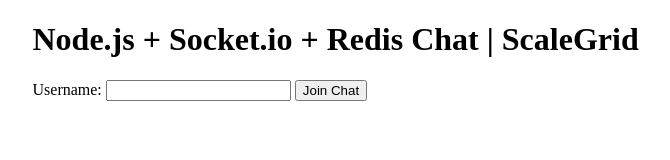
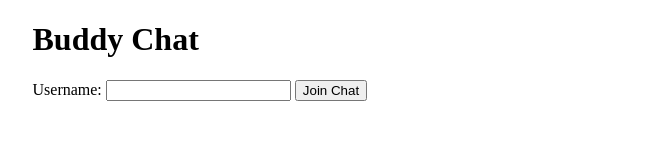
Before and after one commit to bigbruh62/cs313-final-project, a website: page views/index.html in a window 1280 px wide. Shown: the whole page, without its empty margins (219-889 px from the left). Drawn offline with nearby package versions, Linux system fonts and the light colour scheme; files that its build step writes are made by us from their sources.

Commit message:
changing style

```diff
--- a/views/index.html
+++ b/views/index.html
@@ -4,11 +4,14 @@
 	<title>Web Chat</title>
 	<meta charset="utf-8">
 	<link rel="stylesheet" type="text/css" href="css/main.css">
+	<script src="https://cdnjs.cloudflare.com/ajax/libs/socket.io/1.6.0/socket.io.min.js"></script>
+    <script src="https://cdnjs.cloudflare.com/ajax/libs/jquery/3.1.1/jquery.min.js"></script>
+    <script src="js/main.js"></script>
 </head>
 
 <body>
 	<div class="container">
-        <h1>Node.js + Socket.io + Redis Chat | ScaleGrid</h1>
+        <h1>Buddy Chat</h1>
         <div class="join-chat">
             <label for="username">Username:</label>
             <input type="text" id="username" name="username" />
@@ -22,8 +25,5 @@
             <input type="button" id="leave-chat" data-username="" value="Leave Chat">
         </div>
     </div>
-    <script src="https://cdnjs.cloudflare.com/ajax/libs/socket.io/1.6.0/socket.io.min.js"></script>
-    <script src="https://cdnjs.cloudflare.com/ajax/libs/jquery/3.1.1/jquery.min.js"></script>
-    <script src="js/main.js"></script>
 </body>
 </html>
```
